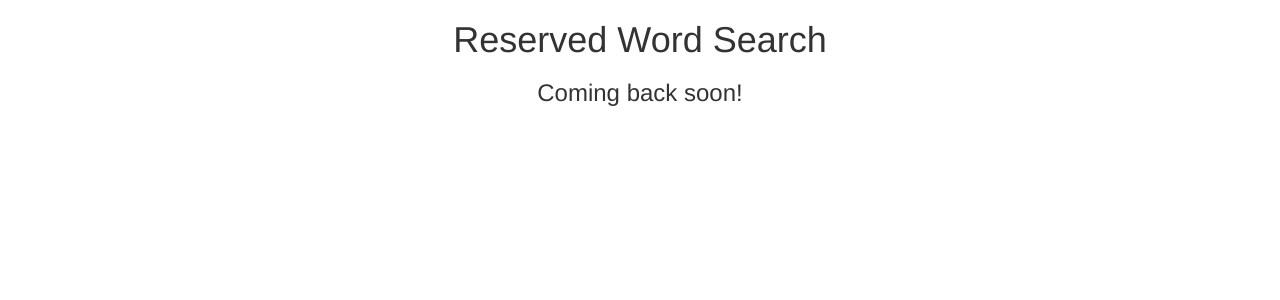
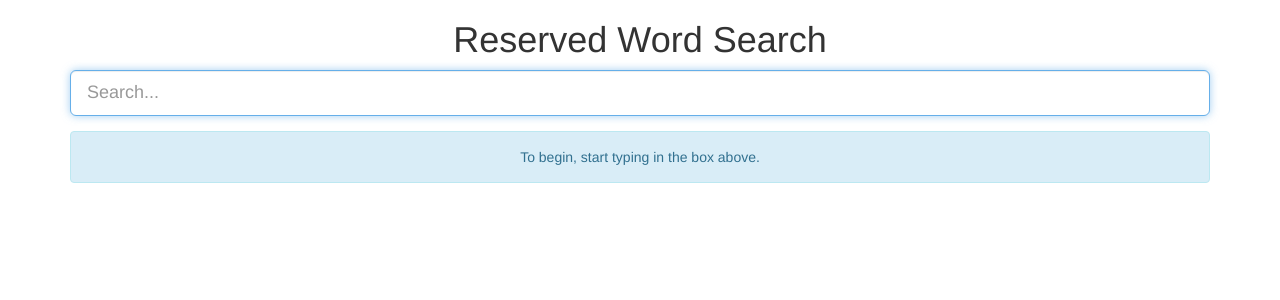
Before and after one commit to jgornick/reservedwordsearch, a Jekyll site: the page built from index.html, in a window 1280 px wide. Shown: the top 300 px of the page. Built offline with Jekyll 4.4.1, drawn with Linux system fonts in a browser that asks for light colours; nearby versions of some CDN libraries; Markdown is read by kramdown in place of the engine named in the settings; some of the changed lines change nothing that is shown.

Commit message:
Initial commit for working interface.

```diff
--- a/_layouts/default.html
+++ b/_layouts/default.html
@@ -4,13 +4,26 @@
         <meta charset="utf-8">
         <meta http-equiv="X-UA-Compatible" content="IE=edge,chrome=1">
         <title>{{ page.title }}</title>
-        <meta name="viewport" content="width=device-width">
+        <meta name="viewport" content="width=device-width, initial-scale=1.0">
         <link rel="stylesheet" href="//netdna.bootstrapcdn.com/bootstrap/3.0.1/css/bootstrap.min.css">
+        <link rel="stylesheet" href="css/rws.css">
     </head>
-    <body class="row">
-        <div class="col-xs-12 text-center">
-            <h1>Reserved Word Search</h1>
-            <h3>Coming back soon!</h3>
+    <body>
+        <div class="container">
+            <div class="row">
+                <div class="col-sm-12 text-center">
+                    <div class="form-group">
+                        <h1>Reserved Word Search</h1>
+                        <input type="text" class="form-control input-lg search-input" placeholder="Search..." />
+                    </div>
+                    <p class="alert alert-info search-message">To begin, start typing in the box above.</p>
+                    <table class="table table-condensed table-bordered text-left words-table">
+                    </table>
+                </div>
+            </div>
         </div>
+        <script src="//cdnjs.cloudflare.com/ajax/libs/jquery/2.0.3/jquery.min.js"></script>
+        <script src="//cdnjs.cloudflare.com/ajax/libs/handlebars.js/1.1.2/handlebars.min.js"></script>
+        <script src="js/rws.js"></script>
     </body>
 </html>
--- /dev/null
+++ b/css/rws.css
@@ -0,0 +1,8 @@
+.table > tbody + tbody {
+    border: none;
+}
+
+.table-bordered > thead > tr > th,
+.table-bordered > thead > tr >td {
+    border-bottom: none;
+}
--- /dev/null
+++ b/js/rws.js
@@ -0,0 +1,125 @@
+(function() {
+    var
+        words;
+
+    /**
+     * Shows a message in the status message container.
+     *
+     * @param  {String} message
+     */
+    function showMessage(message) {
+        $('.search-message').html(message);
+    }
+
+    /**
+     * Returns a list of filtered words.
+     *
+     * @param  {String} filter
+     *
+     * @return {Array}
+     */
+    function filterWords(filter) {
+        if ($.trim(filter) == '') {
+            return [];
+        }
+
+        var
+            re = new RegExp(filter, 'i'),
+            filteredWords;
+
+        filteredWords = $.map(words, function(value, key) {
+            return re.test(key) ? { word: key, platforms: value } : null;
+        });
+
+        return filteredWords;
+    }
+
+    /**
+     * Shows the results for the specified value.
+     *
+     * @param  {String} value
+     */
+    function showWords(value) {
+        value = $.trim(value);
+
+        switch (value.length) {
+            case 0:
+                return showMessage('To begin, start typing in the box above.');
+            case 1:
+            case 2:
+                return showMessage('You\'re almost there, two or more characters are required.');
+        }
+
+        var
+            html = [],
+            filteredWords = filterWords(value),
+            wordItem,
+            versionIndex;
+
+        if (!filteredWords.length) {
+            return showMessage('No words found.');
+        }
+
+        for (var i = 0, len = filteredWords.length; i < len; i++) {
+            wordItem = filteredWords[i];
+            word = wordItem.word;
+
+            html.push('<tbody>');
+            html.push('<tr><td colspan="3" class="active"><strong>' + word + '</strong></td></tr>');
+
+            $.each(wordItem.platforms, function(platform, versions) {
+                versionIndex = 0;
+                $.each(versions, function(version, tags) {
+                    html.push('<tr>');
+
+                    if (versionIndex++ === 0) {
+                        html.push('<td rowspan="' + Object.keys(versions).length + '">' + platform + '</td>');
+                    }
+
+                    html.push('<td>' + version + '</td>');
+                    html.push('<td>' + tags.join(', ') + '</td>');
+                    html.push('</tr>');
+                });
+            });
+
+            html.push('</tbody>');
+        }
+
+        showMessage(filteredWords.length + ' words found.');
+        $('.words-table').html(html.join(''));
+    }
+
+    /**
+     * Handler for the search input keyup.
+     *
+     * @param  {Event} e
+     */
+    function onSearchInputKeyup(e) {
+        if (e.ctrlKey || e.shiftKey || e.altKey || e.metaKey) {
+            return true;
+        }
+
+        showWords($(e.target).val());
+    }
+
+    $(document).ready(function() {
+        $.getJSON('/rws/words.json', function(data) {
+            words = data;
+
+            var
+                query = window.location.search.substr(1).split('='),
+                queryWordIndex = $.inArray('word', query);
+
+            if (queryWordIndex > -1) {
+                $('.search-input').val(query[queryWordIndex + 1]);
+            }
+
+            showWords(
+                $('.search-input')
+                    .on('keyup', onSearchInputKeyup)
+                    .focus()
+                    .val()
+            );
+        });
+    });
+}());
```
